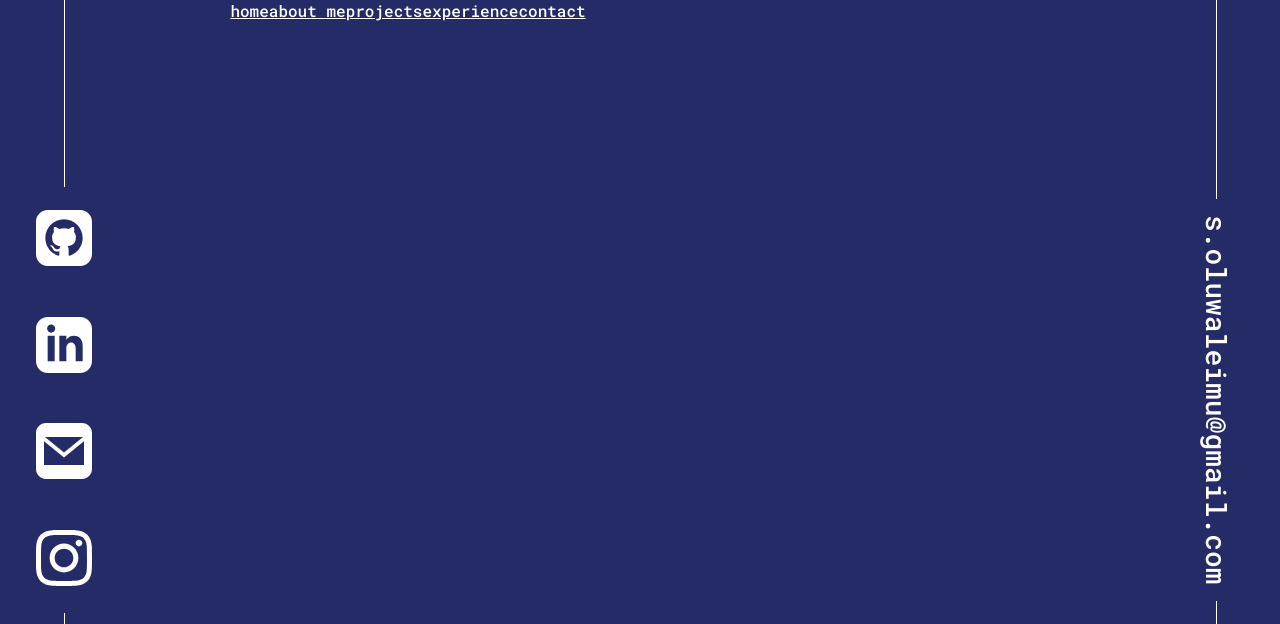
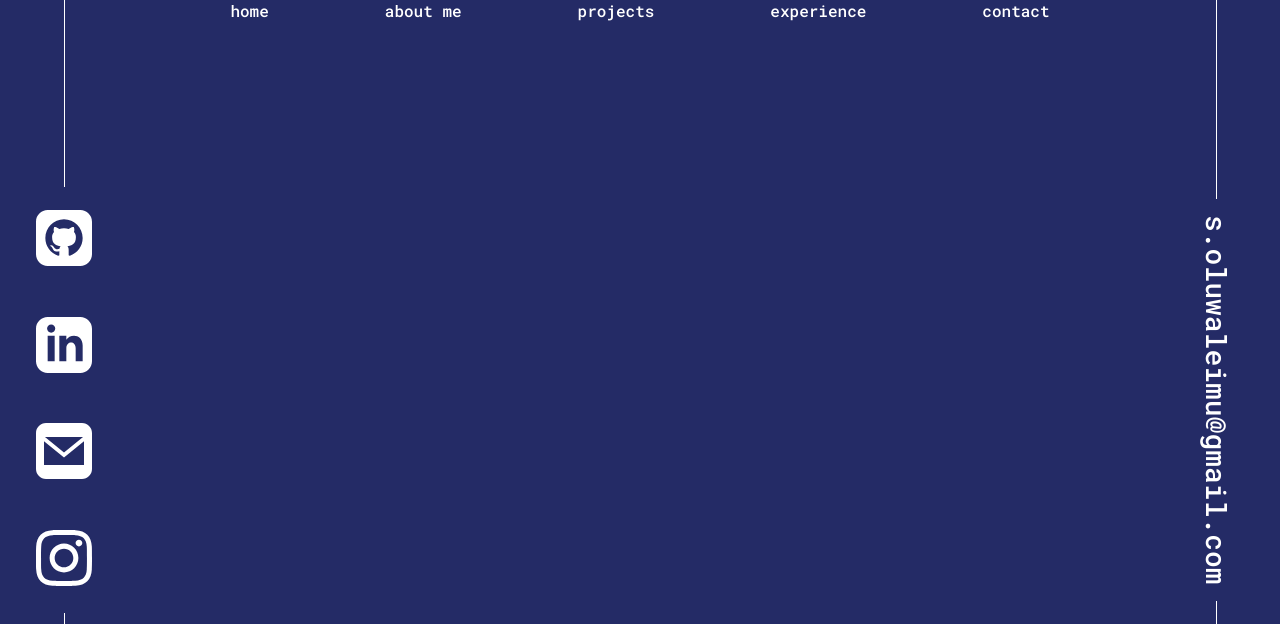
Before and after one commit to Wadboy70/Personal-Site-V2, a React (Create React App) app: page / in a window 1280 px wide. Shown: the top 624 px of the page. Built offline with nearby package versions, Linux system fonts and the light colour scheme.

Commit message:
navbar is done, now to start on the face logo

```diff
--- a/src/components/App.tsx
+++ b/src/components/App.tsx
@@ -4,6 +4,7 @@ import SocialSidebar from './Sidebar/SocialSidebar';
 import styled from 'styled-components/macro';
 import EmailSidebar from './Sidebar/EmailSidebar';
 import Navbar from './Navbar/Navbar';
+import HomeScreen from './HomeScreen/HomeScreen';
 
 const AppContainer =  styled.div`
     min-height: 100vh;
@@ -17,6 +18,7 @@ function App() {
         <Navbar/>
         <SocialSidebar/>
         <EmailSidebar/>
+        <HomeScreen/>
       </AppContainer>
     </>
   );
--- /dev/null
+++ b/src/components/HomeScreen/HomeScreen.tsx
@@ -0,0 +1,11 @@
+import React from 'react';
+
+const HomeScreen = () => {
+    return(
+        <div>
+
+        </div>
+    );
+};
+
+export default HomeScreen;
--- a/src/components/Navbar/Navbar.tsx
+++ b/src/components/Navbar/Navbar.tsx
@@ -16,6 +16,7 @@ const Nav = styled.nav`
 const NavList = styled.ul`
     width: 80%;
     display: flex;
+    justify-content: space-between;
 `;
 const NavListItem = styled.li`
     list-style-type: none;
--- a/src/utils/globalStyles.ts
+++ b/src/utils/globalStyles.ts
@@ -11,6 +11,9 @@ const GlobalStyle = createGlobalStyle`
     body{
         background: #242B66;
     }
+    a{
+        text-decoration: none;
+    }
     .growOnHover{
         transition: .5s transform;
         :hover{
```
